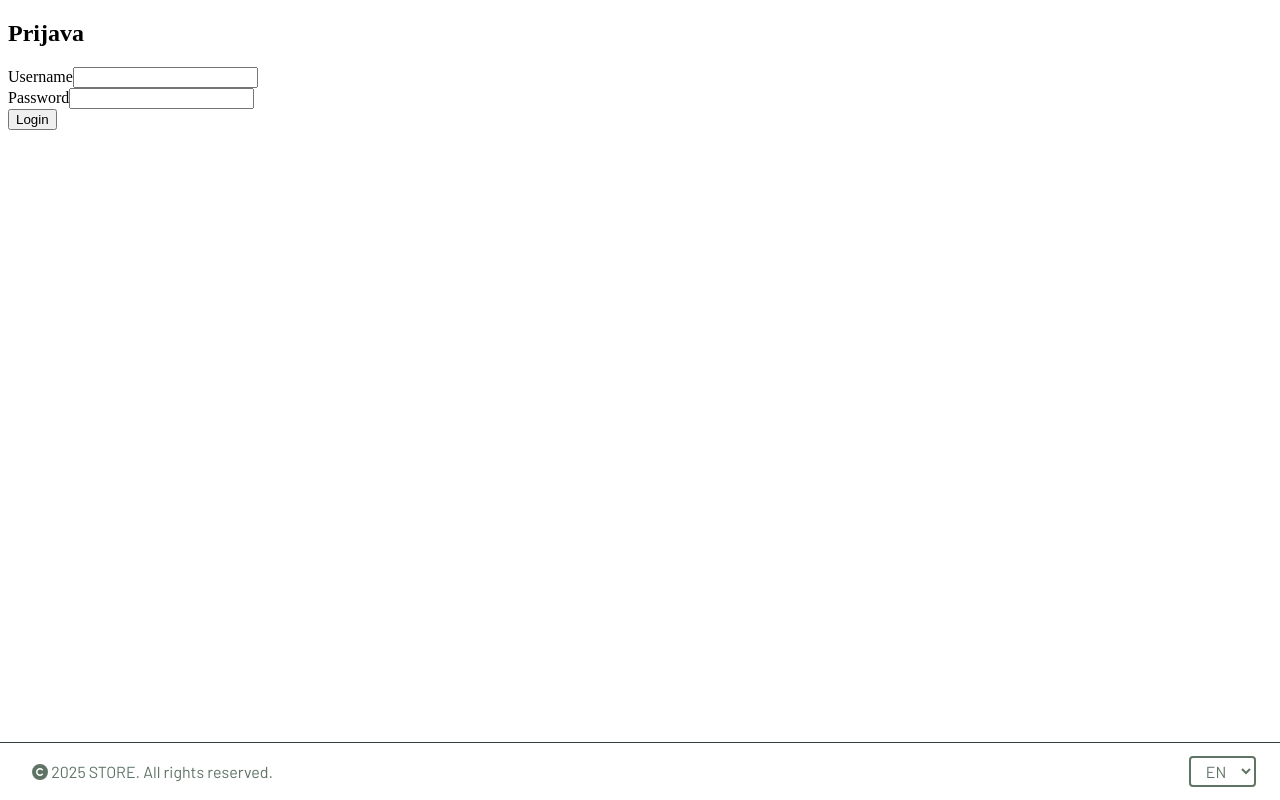
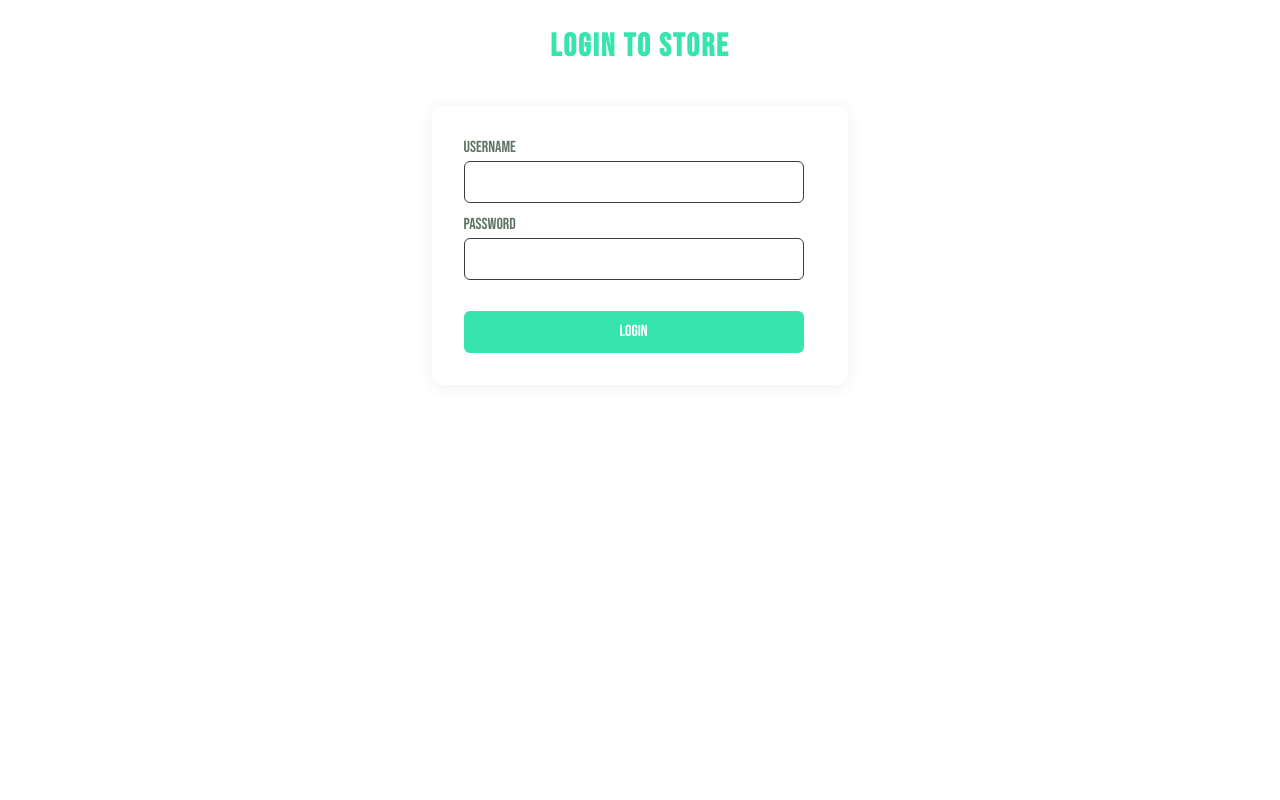
Before and after one commit to jetza/shopping-app-task, a React (Vite) app: page /login in a window 1280 px wide. Built offline with nearby package versions, Linux system fonts and the light colour scheme.

Commit message:
add loginform component

```diff
--- a/src/components/Footer/Footer.module.scss
+++ b/src/components/Footer/Footer.module.scss
@@ -2,7 +2,7 @@
 
 .footer {
   position: fixed;
-  left: 0;
+  left: 5px;
   right: 0;
   bottom: 0;
   z-index: 100;
--- a/src/components/LoginForm/LoginForm.module.scss
+++ b/src/components/LoginForm/LoginForm.module.scss
@@ -0,0 +1,73 @@
+@use '@/styles/global.scss' as *;
+
+.loginForm {
+  max-width: 340px;
+  margin: 2.5rem auto;
+  padding: 2rem 2.8rem 2rem 2rem;
+  background: $color-white;
+  border-radius: 12px;
+  box-shadow: 0 2px 16px rgba(52, 62, 61, 0.08);
+  font-family: $font-title-light;
+  color: $color-gray-dark;
+}
+
+.loginForm label {
+  display: block;
+  font-family: $font-title;
+  font-size: $font-size-base;
+  color: $color-gray-mid;
+  margin-bottom: 0.3rem;
+}
+
+.loginForm input {
+  width: 100%;
+  height: 42px;
+  padding: 0.6rem 0.9rem;
+  border: 1.5px solid $color-gray-dark;
+  border-radius: 6px;
+  font-size: $font-size-base;
+  font-family: $font-title-light;
+  color: $color-gray-dark;
+  background: $color-white;
+  margin-bottom: 0.7rem;
+  outline: none;
+  box-sizing: border-box;
+  transition: border 0.2s;
+  &::placeholder {
+    color: $color-gray-mid;
+    opacity: 1;
+    font-family: $font-title-light;
+    font-size: $font-size-base;
+  }
+  &:focus {
+    border-color: $color-green-accent;
+  }
+}
+
+.loginForm button[type='submit'] {
+  width: 100%;
+  height: 42px;
+  background: $color-green-accent;
+  color: $color-white;
+  border: none;
+  border-radius: 6px;
+  padding: 0.6rem 0.9rem;
+  font-family: $font-title;
+  font-size: $font-size-base;
+  font-weight: 500;
+  cursor: pointer;
+  margin-top: 1.2rem;
+  transition: background 0.2s;
+  box-sizing: border-box;
+  display: block;
+  &:hover {
+    background: $color-gray-mid;
+    color: $color-white;
+  }
+}
+
+.loginForm p {
+  color: $color-green-light;
+  font-size: $font-size-sm;
+  margin: 0.2rem 0 0.7rem 0;
+}
--- a/src/components/LoginForm/LoginForm.tsx
+++ b/src/components/LoginForm/LoginForm.tsx
@@ -3,7 +3,8 @@ import { zodResolver } from '@hookform/resolvers/zod';
 import { z } from 'zod';
 import { useDispatch } from 'react-redux';
 import { useNavigate } from 'react-router-dom';
-import { login } from '../../slices/authSlice';
+import { login } from '@/slices/authSlice';
+import styles from './LoginForm.module.scss';
 
 const schema = z.object({
   username: z.string().min(1, 'Username is required'),
@@ -34,7 +35,7 @@ const LoginForm = () => {
   };
 
   return (
-    <form onSubmit={handleSubmit(onSubmit)}>
+    <form onSubmit={handleSubmit(onSubmit)} className={styles.loginForm}>
       <div>
         <label>Username</label>
         <input {...register('username')} />
--- a/src/layouts/MainLayout.tsx
+++ b/src/layouts/MainLayout.tsx
@@ -1,12 +1,17 @@
+import { useLocation } from 'react-router-dom';
 import Footer from '@/components/Footer/Footer';
 import Header from '@/components/Header/Header';
 
-const MainLayout = ({ children }: { children: React.ReactNode }) => (
-  <>
-    <Header />
-    <main>{children}</main>
-    <Footer />
-  </>
-);
+const MainLayout = ({ children }: { children: React.ReactNode }) => {
+  const location = useLocation();
+  const hideFooter = location.pathname === '/login';
+  return (
+    <>
+      <Header />
+      <main>{children}</main>
+      {!hideFooter && <Footer />}
+    </>
+  );
+};
 
 export default MainLayout;
--- a/src/pages/Login/LoginPage.module.scss
+++ b/src/pages/Login/LoginPage.module.scss
@@ -0,0 +1,10 @@
+@use '@/styles/global.scss' as *;
+
+.loginTitle {
+  text-align: center;
+  font-family: $font-title;
+  font-size: $font-size-xxl;
+  color: $color-green-accent;
+  margin-bottom: 1.5rem;
+  letter-spacing: 2px;
+}
--- a/src/pages/Login/LoginPage.tsx
+++ b/src/pages/Login/LoginPage.tsx
@@ -1,10 +1,10 @@
 import LoginForm from '@/components/LoginForm/LoginForm';
-import './LoginPage.module.scss';
+import styles from './LoginPage.module.scss';
 
 const LoginPage = () => {
   return (
     <div>
-      <h2>Prijava</h2>
+      <h2 className={styles.loginTitle}>Login to STORE</h2>
       <LoginForm />
     </div>
   );
```
